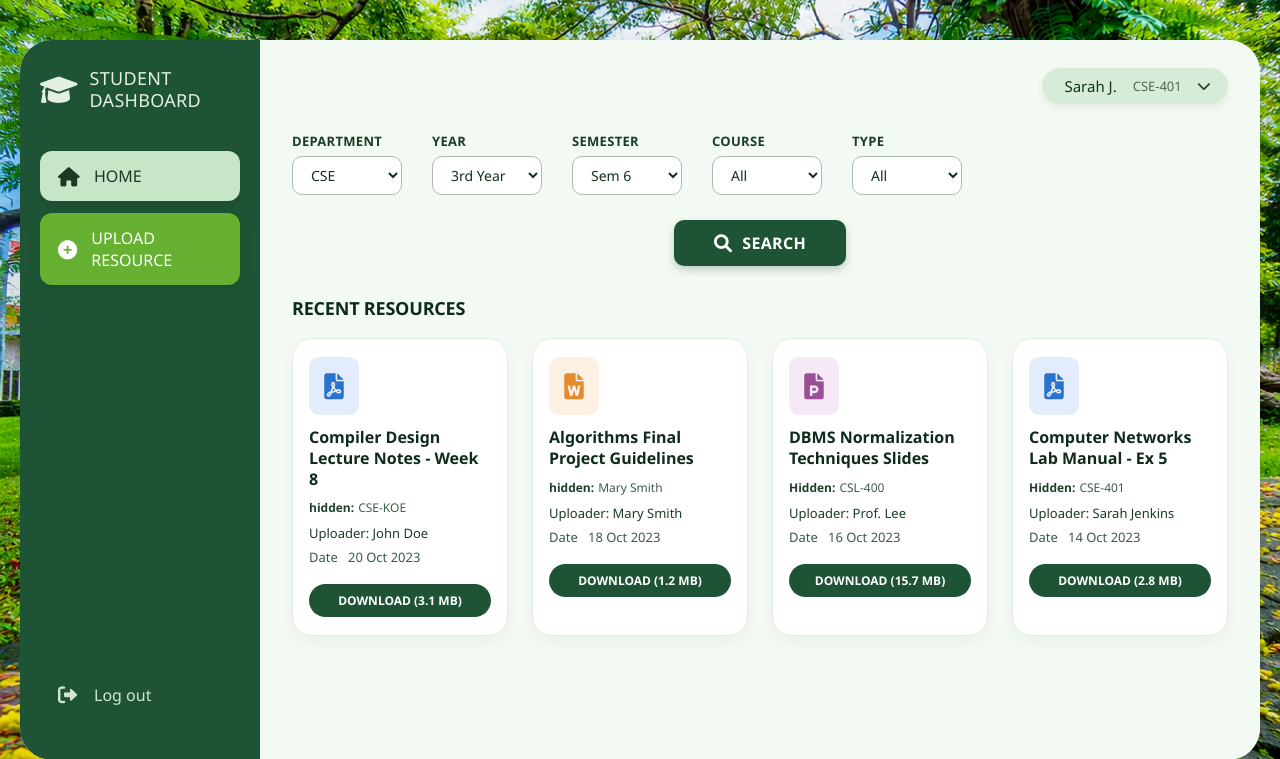
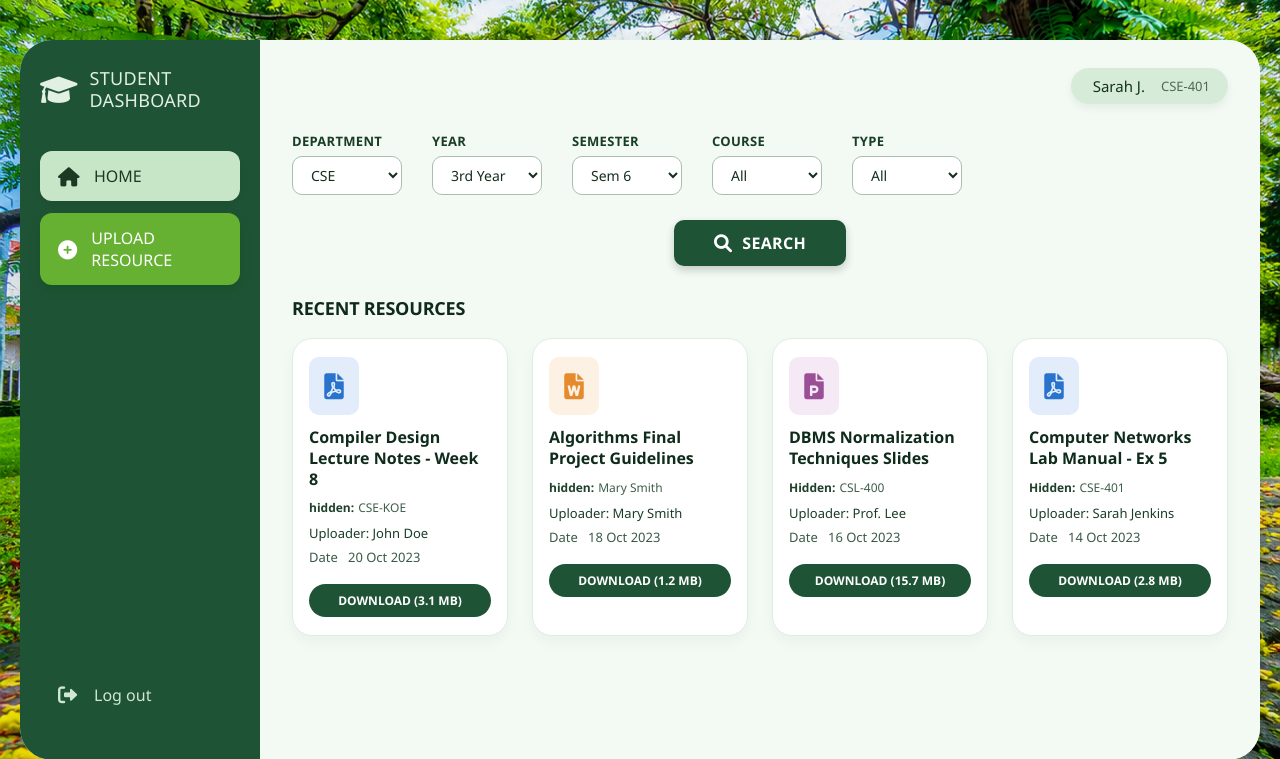
Before and after one commit to Thisaru2001/University-Student-Resources-Portal---UniConnect, a PHP site: page /student.php in a window 1280 px wide. Shown: the top 759 px of the page. Run offline with PHP 8.4, Linux system fonts and the light colour scheme.

```diff
--- a/student.php
+++ b/student.php
@@ -44,7 +44,7 @@
       <div class="profile-pill">
         <span class="name">Sarah J.</span>
         <span class="code">CSE-401</span>
-        <i class="fas fa-chevron-down"></i>
+
       </div>
     </div>
 
```
